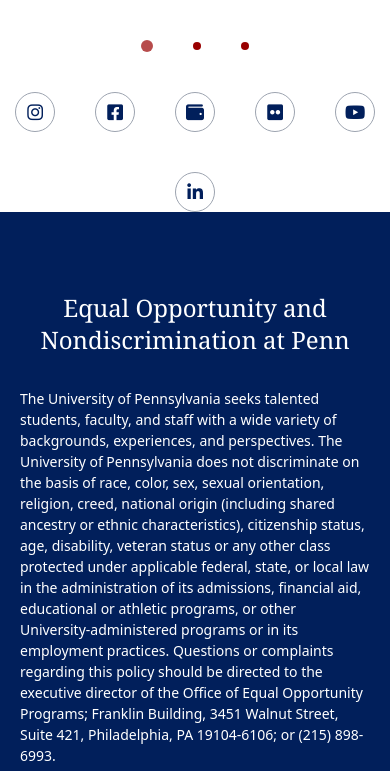
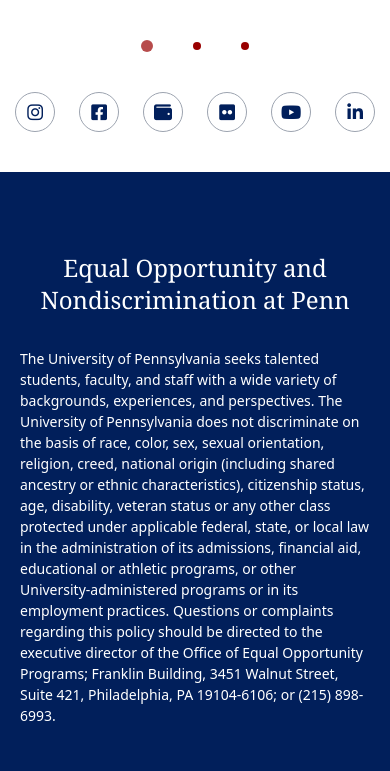
Before and after one commit to Theogene120/Cloning-Gate, a website built with Vite: page index.html in a window 390 px wide. Shown: the part 5884-6655 px from the top of the page. Built offline with nearby package versions, Linux system fonts and the light colour scheme.

Commit message:
final edition on footer

```diff
--- a/index.html
+++ b/index.html
@@ -383,7 +383,7 @@
 
     <!-- social media -->
 
-    <div class="text-[#011F5B] lg:mt-10 flex flex-wrap justify-center gap-10 text-lg">
+    <div class="text-[#011F5B] lg:mt-10 flex flex-wrap justify-center gap-6 text-lg">
       <p class="flex justify-center items-center h-10 w-10 rounded-full border border-gray-400"><i class="fa-brands fa-instagram"></i></p>
       <p class="flex justify-center items-center h-10 w-10 rounded-full border border-gray-400"><i class="fa-brands fa-square-facebook"></i></p>
       <p class="flex justify-center items-center h-10 w-10 rounded-full border border-gray-400"><i class="fa-solid fa-wallet"></i></p>
@@ -394,7 +394,7 @@
 
     <!-- opportunity upper footer -->
 
-    <div class="bg-[#011F5B] text-white py-20 px-5 xl:mt-28">
+    <div class="bg-[#011F5B] text-white py-20 px-5 xl:mt-28 mt-10">
       <p class=" text-2xl mb-8 font-serif text-center">Equal Opportunity and Nondiscrimination at Penn</p>
       <p class="text-[14px] md:text-[18px]">
         The University of Pennsylvania seeks talented students, faculty, and staff with a wide
```
